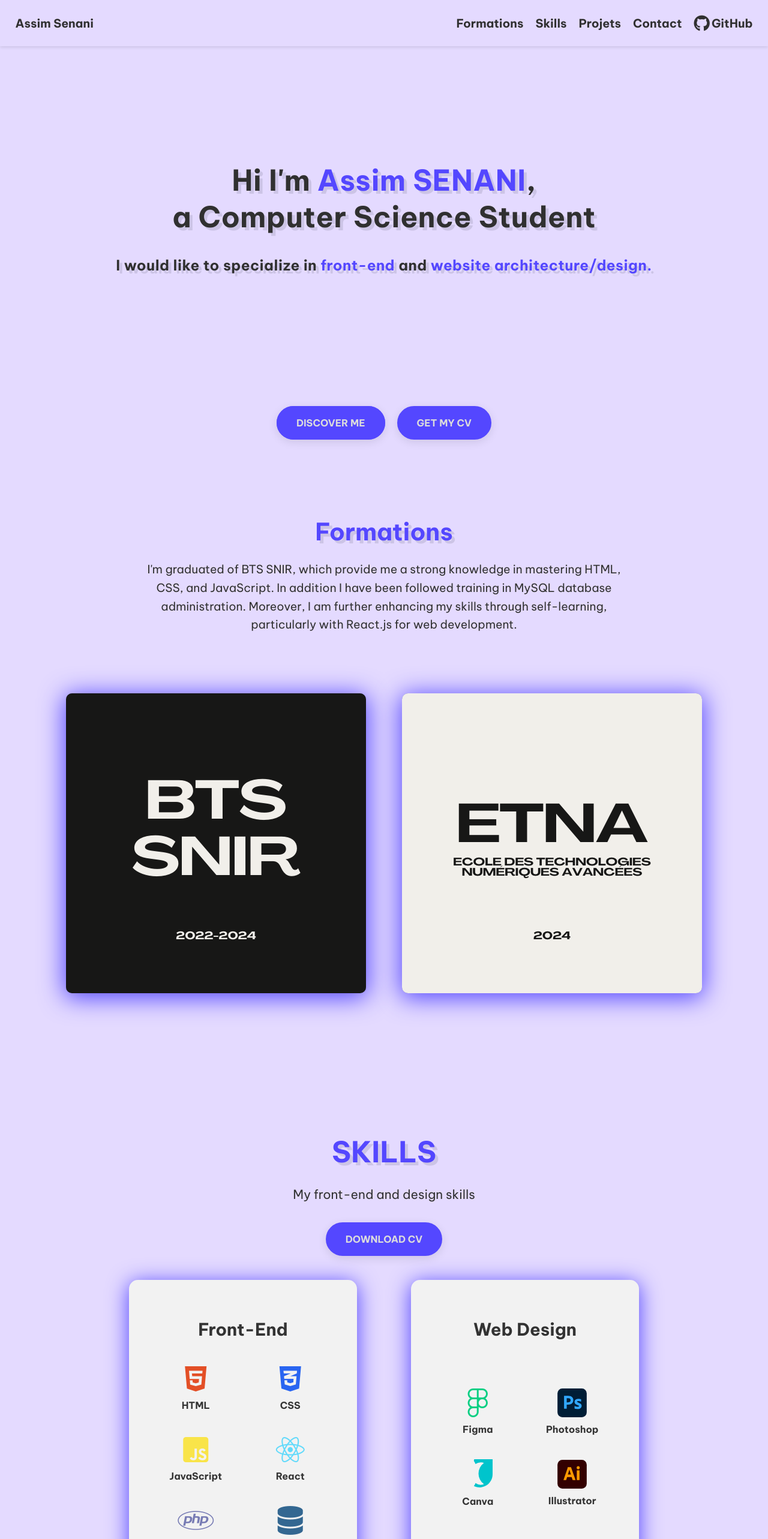
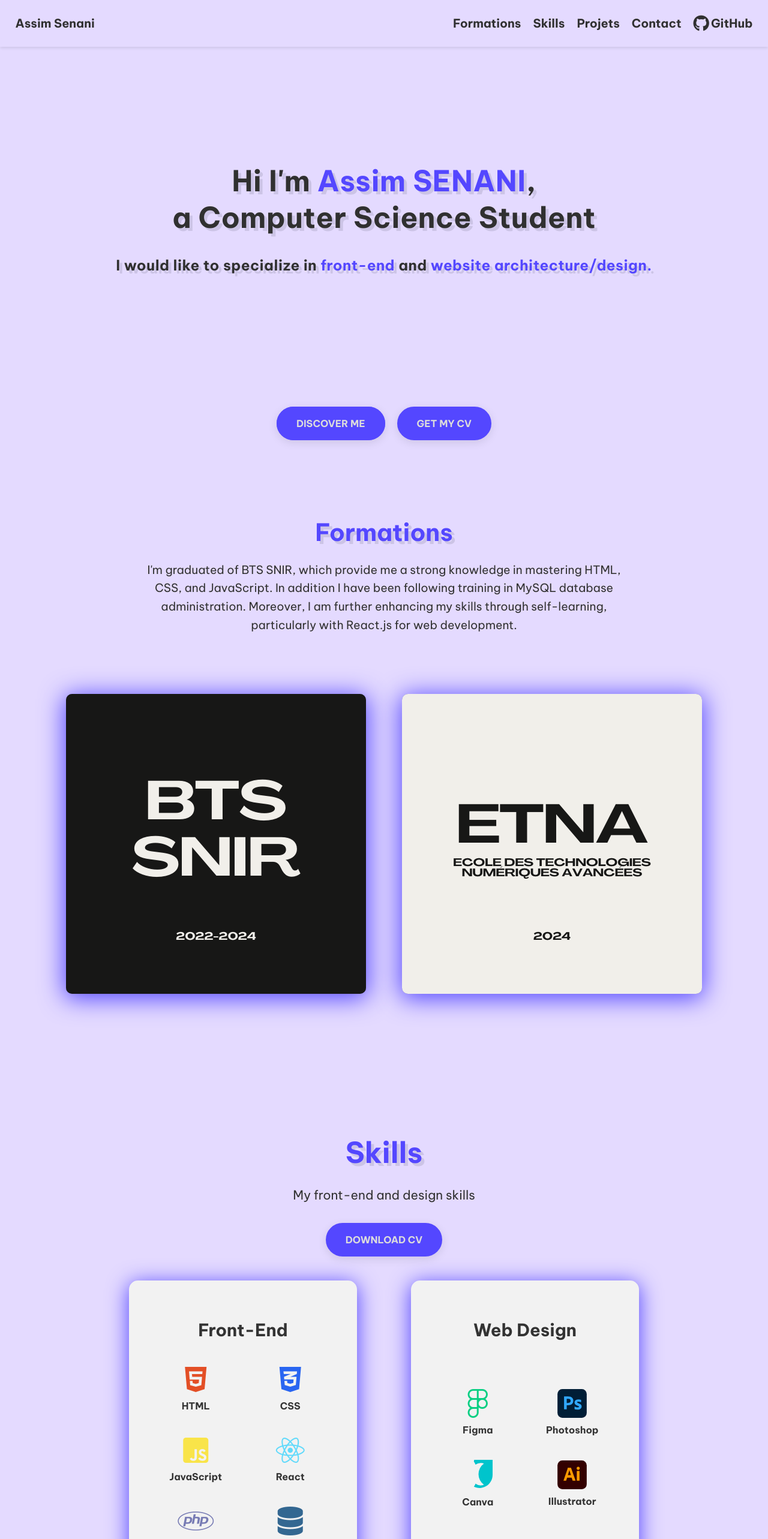
Before and after one commit to KVJJJJ/Portfolio, a React (Create React App) app: page / in a window 1280 px wide. Shown: the top 2566 px of the page at 60% size. Built offline with nearby package versions, Linux system fonts and the light colour scheme.

Commit message:
derniere modif orthographe ect

```diff
--- a/src/App.js
+++ b/src/App.js
@@ -37,12 +37,12 @@ function App() {
         <div id='Projects'>
           <Projects2/>
           <div className='Card'>
-          <Projects projects="LinkyyApp" image={linkyyimg} description="Project to Develop a Mobile Application for Tracking and Managing Electricity Consumption and Customer Accounts." repo="https://github.com/KVJJJJ/LINKYY-APP"/>
+          <Projects projects="LinkyApp" image={linkyyimg} description="Project to develop a mobile application for tracking and managing electricity consumption and customer accounts." repo="https://github.com/KVJJJJ/LINKYY-APP"/>
           <Projects projects="DRONE" image={drone} description="This project was a website that I created to help me learn HTML and CSS." repo="https://github.com/KVJJJJ/Drone-WEBSITE"/>
           </div>
           <div className='Card2'>
           <Projects projects="DESIGN" image={DESIGN} description="Here, you'll find design projects, commissioned works, and personal projects." repo="https://github.com/KVJJJJ/DESIGN"/>
-          <Projects projects="ANEX" image={ANNEXE} description="Here are some of the projects we worked on during the ETNA pool." repo="https://github.com/KVJJJJ/Projet-Annex"/>
+          <Projects projects="ANNEX" image={ANNEXE} description="Here are some of the projects we worked on during the ETNA pool." repo="https://github.com/KVJJJJ/Projet-Annex"/>
           </div>
         </div>
             <br/>
--- a/src/component/Project2.jsx
+++ b/src/component/Project2.jsx
@@ -5,7 +5,7 @@ const Project2 = () => {
   return (
     <div className="Project2">
       <h1>Projects</h1>
-      <p>Explore Some of My Work in Program and Design.</p>
+      <p>Explore some of my works in program and design</p>
     </div>
   );
 };
--- a/src/component/formation2.jsx
+++ b/src/component/formation2.jsx
@@ -7,7 +7,7 @@ const Formation2 = () => {
       <h1>Formations</h1>
       <p>I'm graduated of BTS SNIR, which provide me
          a strong knowledge in mastering HTML, CSS, and JavaScript.
-          In addition I have been followed training in MySQL database administration.
+          In addition I have been following training in MySQL database administration.
           Moreover, I am further enhancing my skills through self-learning,
           particularly with React.js for web development.
       </p>
--- a/src/component/header.css
+++ b/src/component/header.css
@@ -80,7 +80,7 @@ header.hidden {
   margin-right: 2vw;
   margin-left: 2vw;
   color: rgb(48, 48, 48);
-  font-size: 13px;
+  font-size: 13.2px;
 }
 
 .nav-links {
@@ -97,7 +97,7 @@ header.hidden {
 
 .items a:hover {
   color: rgb(103, 98, 177);
-  transform: scale(1.2);
+  /* transform: scale(1.2); */
 }
 
 h2 {
--- a/src/component/skills2.jsx
+++ b/src/component/skills2.jsx
@@ -4,7 +4,7 @@ import './Skills2.css';
 const Skills2 = () => {
   return (
     <div className="Skills2">
-      <h1>SKILLS</h1>
+      <h1>Skills</h1>
       <p>My front-end and design skills</p>
     </div>
   );
```
